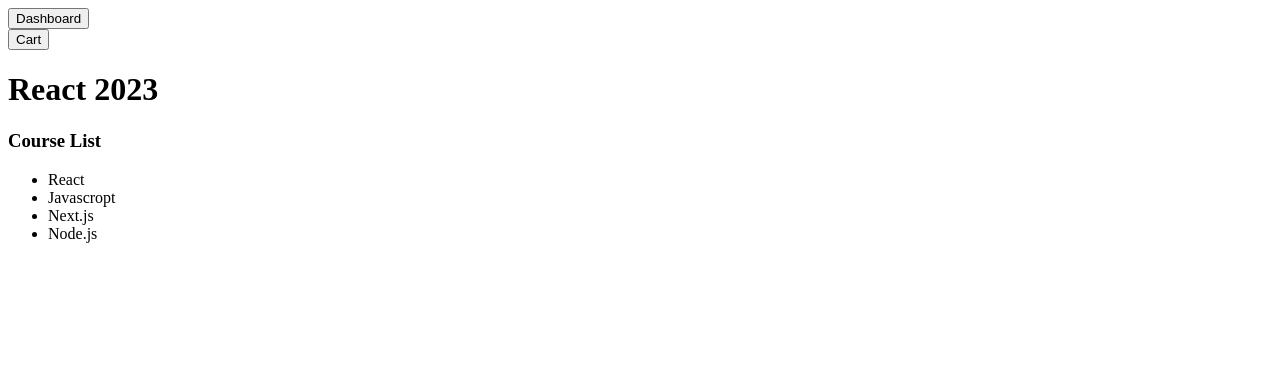
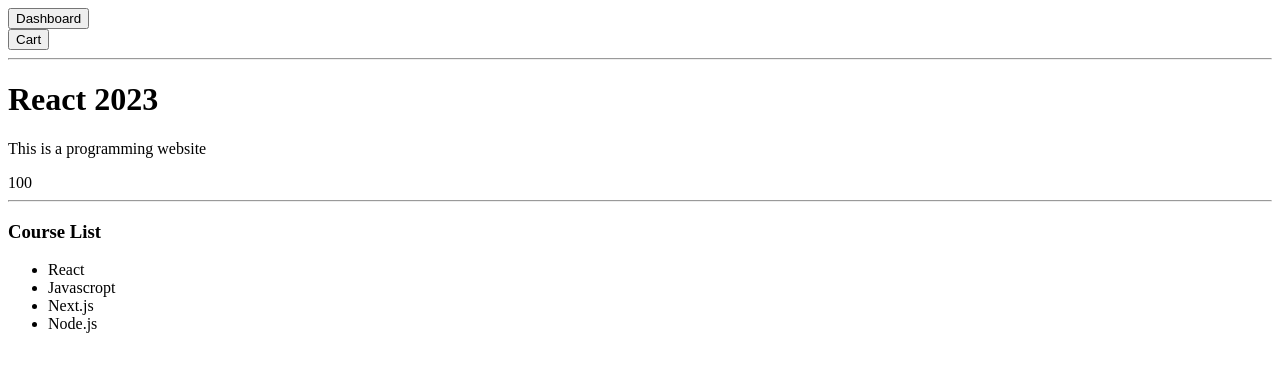
Before and after one commit to masoudhra/react2023ViteStart, a React (Vite) app: page / in a window 1280 px wide. Shown: the top 372 px of the page. Built offline with nearby package versions, Linux system fonts and the light colour scheme.

Commit message:
get data with props to components and use data in component

```diff
--- a/src/App.jsx
+++ b/src/App.jsx
@@ -1,16 +1,21 @@
+// props: yek seri data be banner midim va dar componente baner estefade mikonim
 
 import Header from "./Header.jsx";
 import CourseList from "./CourseList.jsx";
+import Banner from "./Banner.jsx";
 
 function App() {
   return (
     <div>
       <Header />
-      <h1>React 2023</h1>
+      <Banner
+        title="React 2023"
+        description="This is a programming website"
+        numOfStudents={100}
+      />
       <CourseList />
-
     </div>
   );
 }
 
-export default App
+export default App;
--- /dev/null
+++ b/src/Banner.jsx
@@ -0,0 +1,16 @@
+
+
+function Banner(props) {
+
+  return (
+    <div>
+        <hr />
+        <h1>{props.title}</h1>
+        <p>{props.description}</p>
+        <span>{props.numOfStudents}</span>
+        <hr />
+    </div>
+  )
+}
+
+export default Banner
```
